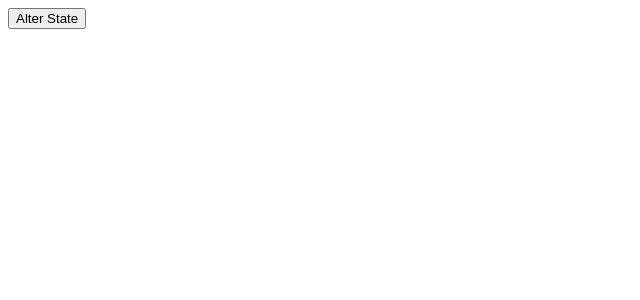
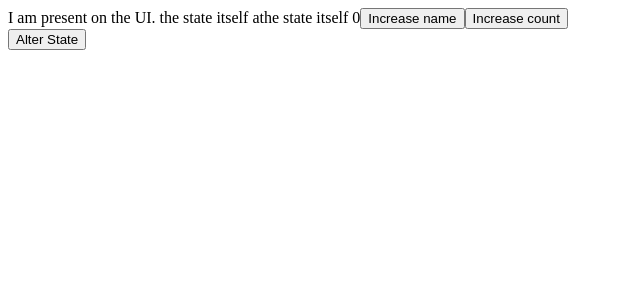
Before and after one commit to RAHULISLOGGEDIN/rec, a React (Create React App) app: page / in a window 1280 px wide. Both pictures are taken after a click on the button "Alter State". Shown: the top 300 px of the page, without its empty margins (0-640 px from the left). Built offline with nearby package versions, Linux system fonts and the light colour scheme.

Commit message:
useeffects all scenarios

```diff
--- a/src/umount/App.js
+++ b/src/umount/App.js
@@ -1,11 +1,45 @@
-import React, { useState } from "react";
+import React, { useState, useEffect } from "react";
 
 function AnotherComponent() {
-  return <div>I am present on the UI.</div>;
+  const [name, setName] = useState("a");
+  const [count, setCount] = useState(0);
+  //useEffect to solely handle the mount
+  useEffect(() => {
+    console.log("Another component got mounted");
+    return () => {
+      console.log("Another component is about to be mounted");
+    };
+  }, []); //second argument is called as a dependency array
+
+  //useEffect to solely handle the unmount
+  // useEffect(() => {}, []);
+
+  useEffect(() => {
+    console.log("I am danger, dont use me");
+  });
+
+  useEffect(() => {
+    console.log(
+      "I am a useEffect, which will get triggered only when name state updates, FYI name even updates on mounted"
+    );
+  }, [name]);
+
+  return (
+    <div>
+      I am present on the UI. the state itself <span>{name}</span>
+      the state itself <span>{count}</span>
+      <button onClick={() => setName(name + "a")}>Increase name</button>
+      <button onClick={() => setCount(count + 1)}>Increase count</button>
+    </div>
+  );
 }
 
 export default function App() {
-  const [sample, setSample] = useState(true);
+  const [sample, setSample] = useState(false);
+
+  useEffect(() => {
+    // console.log("I am getting triggered");
+  }); //second argument is called as a dependency array
   return (
     <>
       {sample ? <AnotherComponent /> : null}
```
